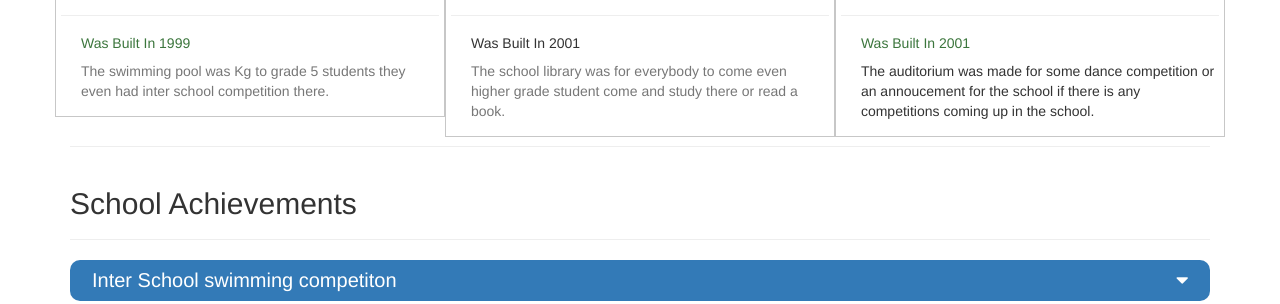
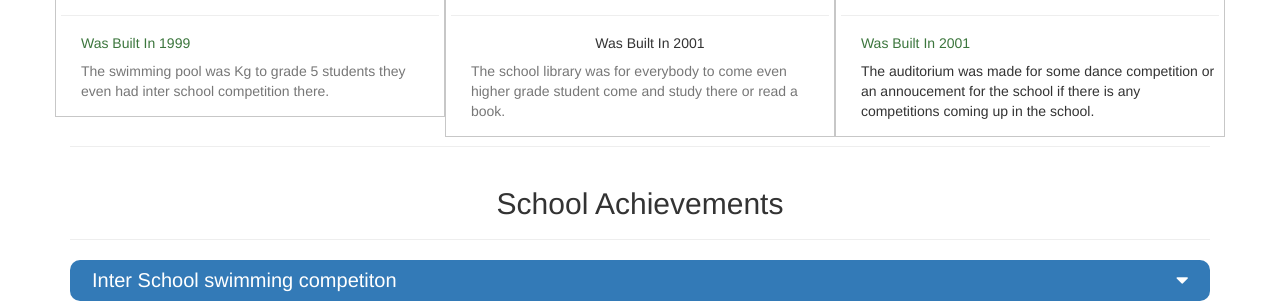
Before and after one commit to Drisana20/School-Website, a plain HTML site: page index.html in a window 1280 px wide. Shown: the part 982-1286 px from the top of the page. Drawn offline with nearby package versions, Linux system fonts and the light colour scheme.

Commit message:
Add files via upload

```diff
--- a/style.css
+++ b/style.css
@@ -7,8 +7,9 @@ width: 100%;
 height: 100%;
 }
 
-html {
+html{
  scroll-behavior: smooth;
+background-color: lightcyan;
 }
 
 #map iframe
@@ -115,3 +116,6 @@ color: #ff7700;
 .list-group{
 background-color: aqua;
 }
+.page-header{
+text-align: center;
+}
```
